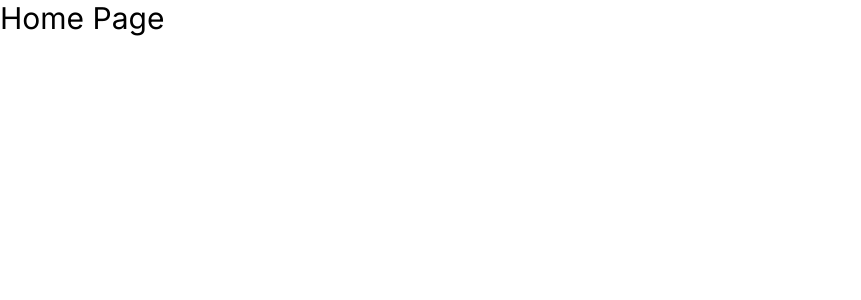
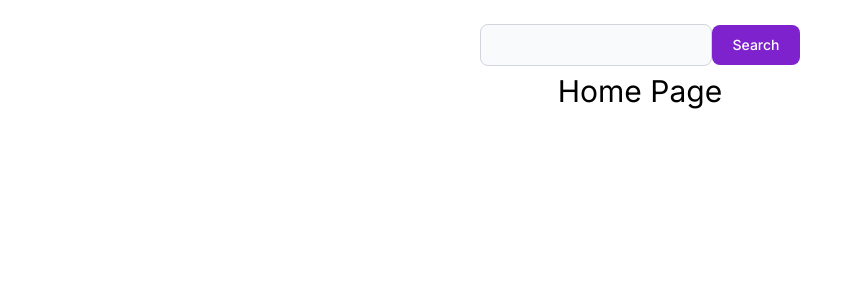
Before and after one commit to BrandTrump/Dictionary-Application, a Next.js app: page / in a window 1280 px wide. Shown: the top 300 px of the page, without its empty margins (0-861 px from the left). Built offline with nearby package versions, Linux system fonts and the light colour scheme.

Commit message:
feat: included input field component

```diff
--- a/app/layout.tsx
+++ b/app/layout.tsx
@@ -1,21 +1,27 @@
-import './globals.css'
-import { Inter } from 'next/font/google'
+import InputField from "./components/InputField";
+import "./globals.css";
+import { Inter } from "next/font/google";
 
-const inter = Inter({ subsets: ['latin'] })
+const inter = Inter({ subsets: ["latin"] });
 
 export const metadata = {
-  title: 'Create Next App',
-  description: 'Generated by create next app',
-}
+  title: "Create Next App",
+  description: "Generated by create next app",
+};
 
 export default function RootLayout({
   children,
 }: {
-  children: React.ReactNode
+  children: React.ReactNode;
 }) {
   return (
     <html lang="en">
-      <body className={inter.className}>{children}</body>
+      <body className={inter.className}>
+        <div className="flex flex-col items-center mt-6">
+          <InputField />
+          {children}
+        </div>
+      </body>
     </html>
-  )
+  );
 }
```
